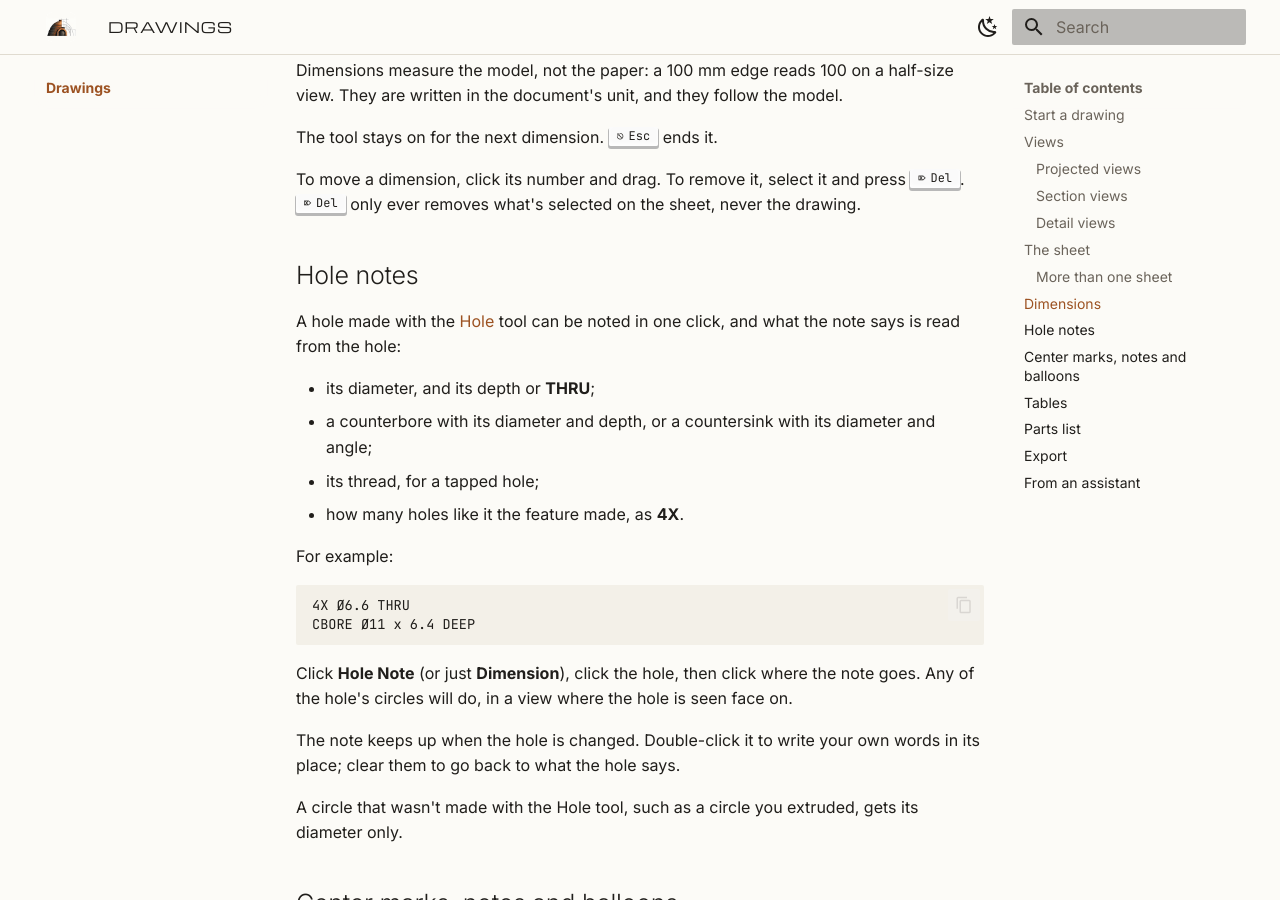
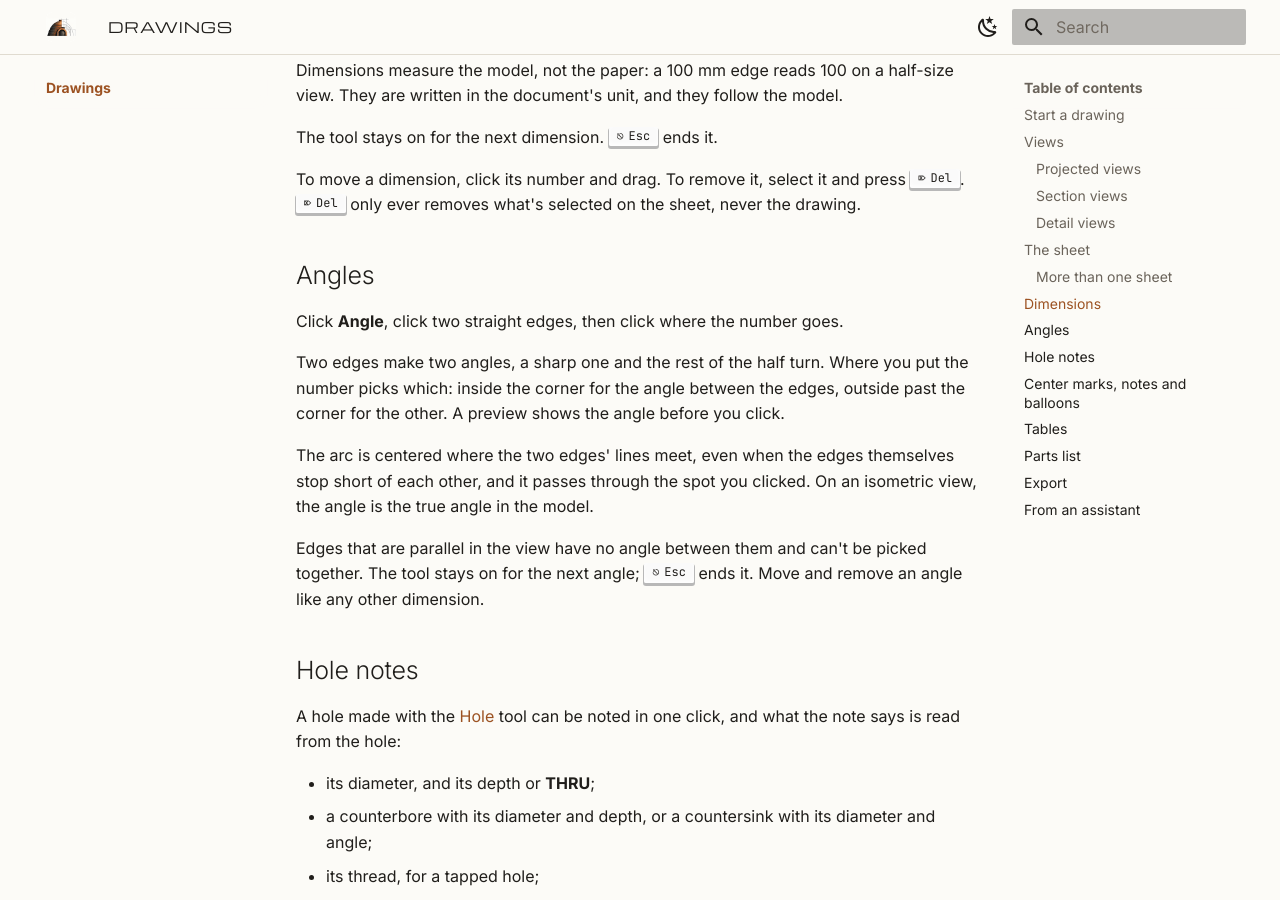
Before and after one commit to invictuscockpits/invictuscad-docs, an MkDocs documentation site: the page built from docs/drawings/index.md, in a window 1280 px wide and 900 px high, scrolled down 3876 px. Built offline with MkDocs 1.6.1 and Material for MkDocs 9.7.7, drawn with Linux system fonts in a browser that asks for light colours; some of the changed text lies outside the part shown.

Commit message:
Drawings: the Angle tool; dimensions and notes on assembly views

```diff
--- a/docs/drawings/index.md
+++ b/docs/drawings/index.md
@@ -138,6 +138,22 @@ The tool stays on for the next dimension. ++esc++ ends it.
 To move a dimension, click its number and drag. To remove it, select it and press ++delete++.
 ++delete++ only ever removes what's selected on the sheet, never the drawing.
 
+## Angles
+
+Click **Angle**, click two straight edges, then click where the number goes.
+
+Two edges make two angles, a sharp one and the rest of the half turn. Where you put the number
+picks which: inside the corner for the angle between the edges, outside past the corner for the
+other. A preview shows the angle before you click.
+
+The arc is centered where the two edges' lines meet, even when the edges themselves stop short of
+each other, and it passes through the spot you clicked. On an isometric view, the angle is the
+true angle in the model.
+
+Edges that are parallel in the view have no angle between them and can't be picked together. The
+tool stays on for the next angle; ++esc++ ends it. Move and remove an angle like any other
+dimension.
+
 ## Hole notes
 
 A hole made with the [Hole](../modeling/holes-and-threads.md) tool can be noted in one click, and
@@ -211,8 +227,9 @@ selects it.
 Without a view of the assembly on the sheet, you get the list with no balloons. To add a balloon
 for a part later, use `add_drawing_balloon` with `part` from an assistant.
 
-Dimensions and notes can't yet pick the edges of an assembly view. Dimension each part on its own
-view, on another sheet.
+Dimensions, angles, notes, hole notes, center marks and balloons all work on a view of the
+assembly, and can run from one part to another: the distance between two parts, say. They follow
+when a part is moved.
 
 ## Export
 
@@ -227,7 +244,7 @@ view, on another sheet.
 
 Over [MCP](../automation/mcp.md): `add_drawing`, `edit_drawing`, `add_drawing_view`,
 `edit_drawing_view`, `delete_drawing_view`, `add_drawing_dimension`, `edit_drawing_dimension`,
-`delete_drawing_dimension`, `add_drawing_note`, `add_drawing_hole_note`,
+`delete_drawing_dimension` (an angle is `kind: "angle"` between two edges), `add_drawing_note`, `add_drawing_hole_note`,
 `add_drawing_centermark`, `add_drawing_balloon`, `add_drawing_table`, `add_drawing_parts_list`,
 `edit_drawing_annotation`, `delete_drawing_annotation` and `export_drawing`. A section or detail
 view is `add_drawing_view` with `section_of` or `detail_of`; a view of everything is
```
